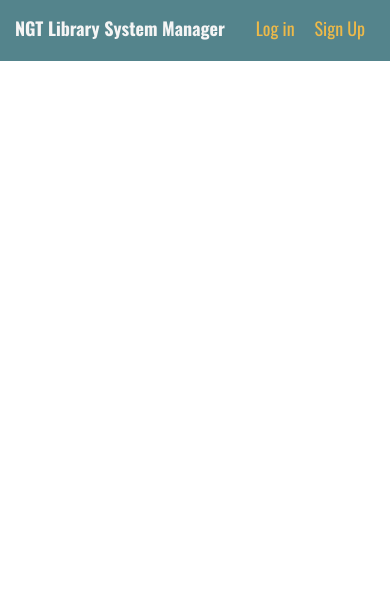
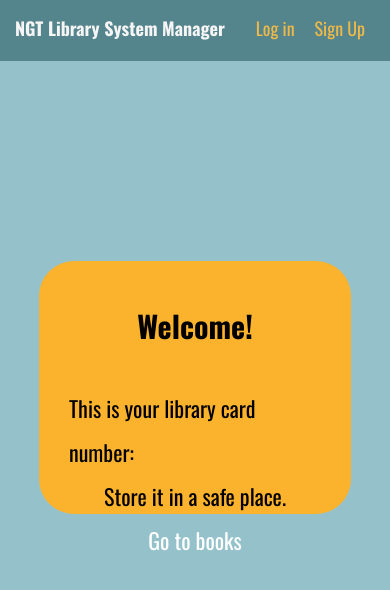
Before and after one commit to yefenny/library-managment-client, a React (Create React App) app: page /welcome in a window 390 px wide. Shown: the top 590 px of the page. Built offline with nearby package versions, Linux system fonts and the light colour scheme.

Commit message:
signup is working

```diff
--- a/src/App.js
+++ b/src/App.js
@@ -3,6 +3,7 @@ import { BrowserRouter as Router, Routes, Route, Link } from 'react-router-dom';
 import SignUp from './Signup/SignUp';
 import LogIn from './Login/Login';
 import Books from './Books/Books';
+import SignUpComplete from './Signup/SignUpComplete';
 
 function App() {
   return (
@@ -18,6 +19,7 @@ function App() {
         <Routes>
           <Route exact path='/'></Route>
           <Route path='/signup' element={<SignUp />} />
+          <Route path='/welcome' element={<SignUpComplete />} />
           <Route path='/login' element={<LogIn />} />
           <Route path='/books' element={<Books />} />
         </Routes>
--- /dev/null
+++ b/src/Services/AccountService.js
@@ -0,0 +1,30 @@
+import config from '../config';
+
+const AccountService = {
+  storeUser(user) {
+    const { barcode, type, cardNumber } = user;
+    localStorage.setItem(config.USER_BARCODE, barcode);
+    localStorage.setItem(config.USER_TYPE, type);
+    localStorage.setItem(config.USER_CARDNUMBER, cardNumber);
+  },
+  getBarcode() {
+    const barcode = localStorage.getItem(config.USER_BARCODE);
+    return barcode;
+  },
+  getUserType() {
+    const userType = localStorage.getItem(config.USER_TYPE);
+    return userType;
+  },
+  getCardNumber() {
+    const cardNumber = localStorage.getItem(config.USER_ACTIVE);
+    return cardNumber;
+  },
+  clearUser() {
+    localStorage.removeItem(config.USER_BARCODE);
+    localStorage.removeItem(config.USER_TYPE);
+    localStorage.removeItem(config.USER_CARDNUMBER);
+    sessionStorage.clear();
+  }
+};
+
+export default AccountService;
--- a/src/Signup/SignUp.js
+++ b/src/Signup/SignUp.js
@@ -1,5 +1,6 @@
 import React, { useState } from 'react';
 import { withRouter, Link } from 'react-router-dom';
+import AccountService from '../Services/AccountService';
 import MemberService from '../Services/MemberService';
 function SignUp() {
   const [formData, setFormData] = useState({
@@ -64,10 +65,10 @@ function SignUp() {
       country,
       phoneNumber
     };
-    console.log(newUser);
     MemberService.createMember(newUser)
       .then((res) => {
-        console.log('hereee');
+        AccountService.storeUser(res);
+        window.location = '/welcome';
       })
       .catch((res) => {
         console.log(res);
@@ -91,7 +92,7 @@ function SignUp() {
           />
           <label htmlFor='email'>Email:</label>
           <input
-            type='text'
+            type='email'
             id='email'
             name='email'
             required
@@ -100,7 +101,7 @@ function SignUp() {
           />
           <label htmlFor='password'>Password:</label>
           <input
-            type='text'
+            type='password'
             id='password'
             name='password'
             required
@@ -109,7 +110,7 @@ function SignUp() {
           />
           <label htmlFor='repeatPassword'>Repeat password:</label>
           <input
-            type='text'
+            type='password'
             id='repeatPassword'
             name='repeatPassword'
             required
--- /dev/null
+++ b/src/Signup/SignUpComplete.js
@@ -0,0 +1,20 @@
+import React, { useState } from 'react';
+import { withRouter, Link } from 'react-router-dom';
+import AccountService from '../Services/AccountService';
+
+function SignUpComplete() {
+  return (
+    <div className='sign-up-complete-bg'>
+      <div className='sign-up-complete'>
+        <h2>Welcome!</h2>
+        <span>
+          This is your library card number: {AccountService.getCardNumber()}
+        </span>
+        <span>Store it in a safe place.</span>
+        <Link to='/books'>Go to books</Link>
+      </div>
+    </div>
+  );
+}
+
+export default SignUpComplete;
--- a/src/assets/style.css
+++ b/src/assets/style.css
@@ -132,6 +132,7 @@ nav a:hover {
 }
 
 .sign-up-form form input {
+  font-size: 20px;
   margin: 5px;
   border-radius: 5px;
   background: #eaedef;
@@ -162,6 +163,36 @@ nav a:hover {
 .sign-up-form .error {
   color: red;
   font-size: 18px;
+}
+.sign-up-complete-bg {
+  display: flex;
+  background: #95c1cb;
+  background-size: 100% auto;
+  justify-content: center;
+  height: 100vh;
+}
+.sign-up-complete {
+  display: flex;
+  flex-direction: column;
+  align-items: center;
+  width: 50%;
+  height: 30%;
+  margin-top: 200px;
+  font-size: 28px;
+  background: #fbb32e;
+  border-radius: 35px;
+  line-height: 2;
+}
+.sign-up-complete h2 {
+  margin: 30px 0;
+  font-size: 42px;
+}
+.sign-up-complete a {
+  color: #fff;
+  text-decoration: none;
+}
+.sign-up-complete a:hover {
+  color: grey;
 }
 .books-container {
   display: flex;
@@ -284,6 +315,10 @@ nav a:hover {
     font-size: 18px;
     margin-top: 25px;
   }
+  .sign-up-complete {
+    width: 70%;
+    height: 30%;
+  }
 }
 
 @media only screen and (max-width: 706px) {
@@ -315,6 +350,14 @@ nav a:hover {
     grid-row-end: 2;
     color: #84d2e5;
   }
+  .sign-up-complete {
+    font-size: 24px;
+    width: 80%;
+    height: 30%;
+  }
+  .sign-up-complete h2 {
+    font-size: 34px;
+  }
 }
 @media only screen and (max-width: 515px) {
   header {
@@ -324,6 +367,15 @@ nav a:hover {
     display: grid;
     grid-template-columns: 1;
     grid-template-rows: 600px 1100px;
+  }
+  .sign-up-complete {
+    font-size: 22px;
+    width: 80%;
+    height: 30%;
+    padding: 5px 30px;
+  }
+  .sign-up-complete h2 {
+    font-size: 30px;
   }
 }
 @media only screen and (max-width: 450px) {
@@ -339,3 +391,9 @@ nav a:hover {
     font-size: 20px;
   }
 }
+@media only screen and (min-width: 1920px) {
+  .sign-up-complete {
+    width: 600px;
+    height: 480px;
+  }
+}
--- a/src/config.js
+++ b/src/config.js
@@ -1,5 +1,9 @@
 const config = {
   API_ENDPOINT: `http://localhost:8080/library_website/`,
+  USER_BARCODE: ``,
+  USER_TYPE: ``,
+  USER_CARDNUMBER: ``,
+  USER_ACTIVE:``
 };
 
 export default config;
```
Also changed, not shown: src/assets/welcome-bg.jpg (added), 1 other file (tests, documents, lock files or other folders).
